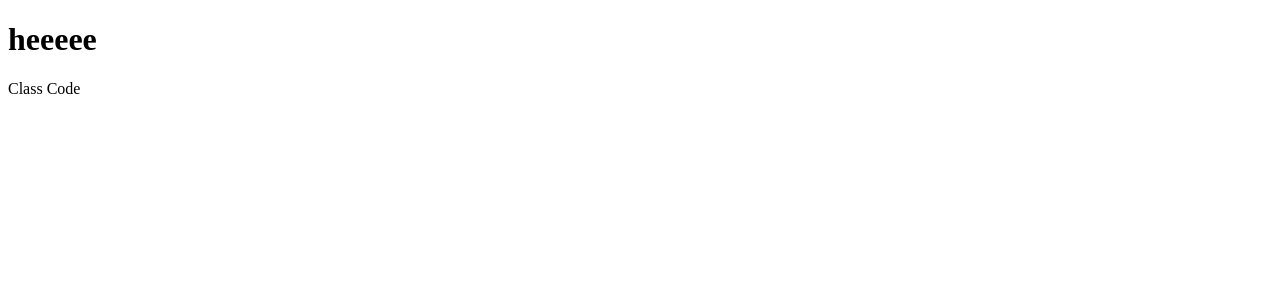
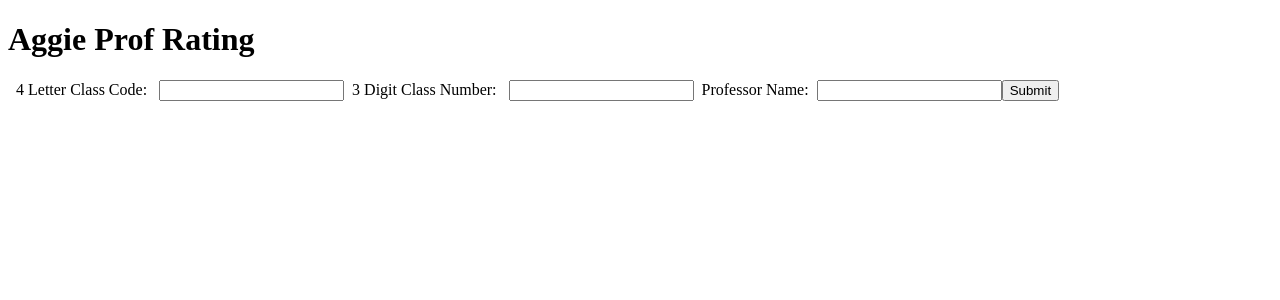
Before and after one commit to vedarth31/anex-rmp, a Next.js app in the folder ui/: page / in a window 1280 px wide. Shown: the top 300 px of the page. Built offline with nearby package versions, Linux system fonts and the light colour scheme.

Commit message:
added Form

```diff
--- a/ui/app/components/Form.jsx
+++ b/ui/app/components/Form.jsx
@@ -1,12 +1,21 @@
 import React from "react";
+import "./Form.css";
 
 const Form = () => {
-    return (
-        <form>
-            <label htmlFor="classCode">Class Code</label>
+  return (
+    <form className="form-container">
+      <label htmlFor="classCode">4 Letter Class Code: </label>
+      <input type="text" id="classCode" name="classCode" />
 
-        </form>
-    )
-}
+      <label htmlFor="classNum">3 Digit Class Number: </label>
+      <input type="text" id="classNum" name="classNum" />
+
+      <label htmlFor="profName">Professor Name:</label>
+      <input type="text" id="profName" name="profName" />
+
+      <input type="submit" value="Submit" />
+    </form>
+  );
+};
 
 export default Form;
--- /dev/null
+++ b/ui/app/components/form.css
@@ -0,0 +1,9 @@
+.form-container {
+    display: inline-block;
+
+  }
+
+label {
+    margin-left: 8px;
+    margin-right: 8px;
+}
--- a/ui/app/page.js
+++ b/ui/app/page.js
@@ -2,6 +2,6 @@ import React from "react"
 
 export default function Home() {
   return (
-    <h1>heeeee</h1>
+    <h1>Aggie Prof Rating</h1>
   )
 }
```
